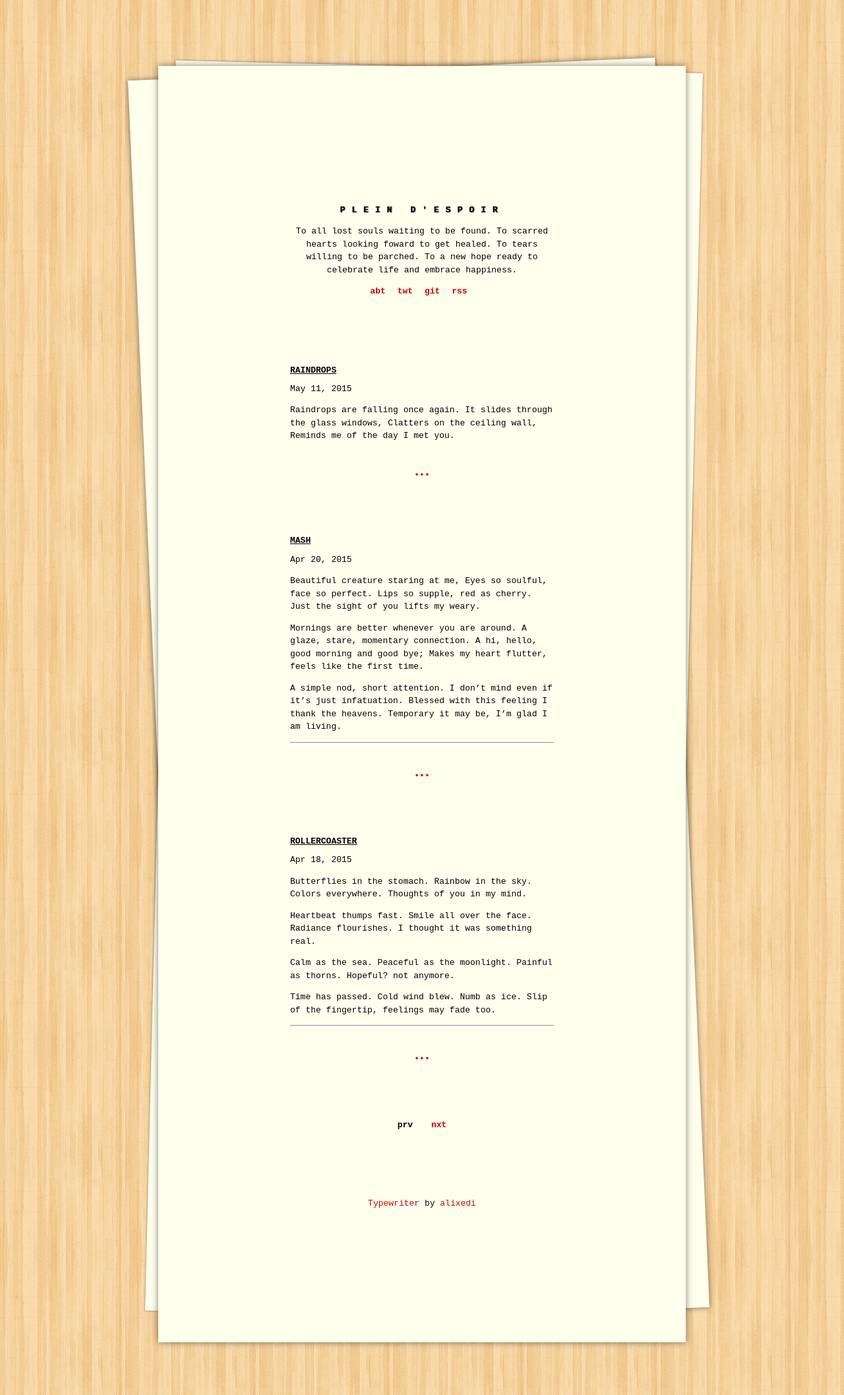
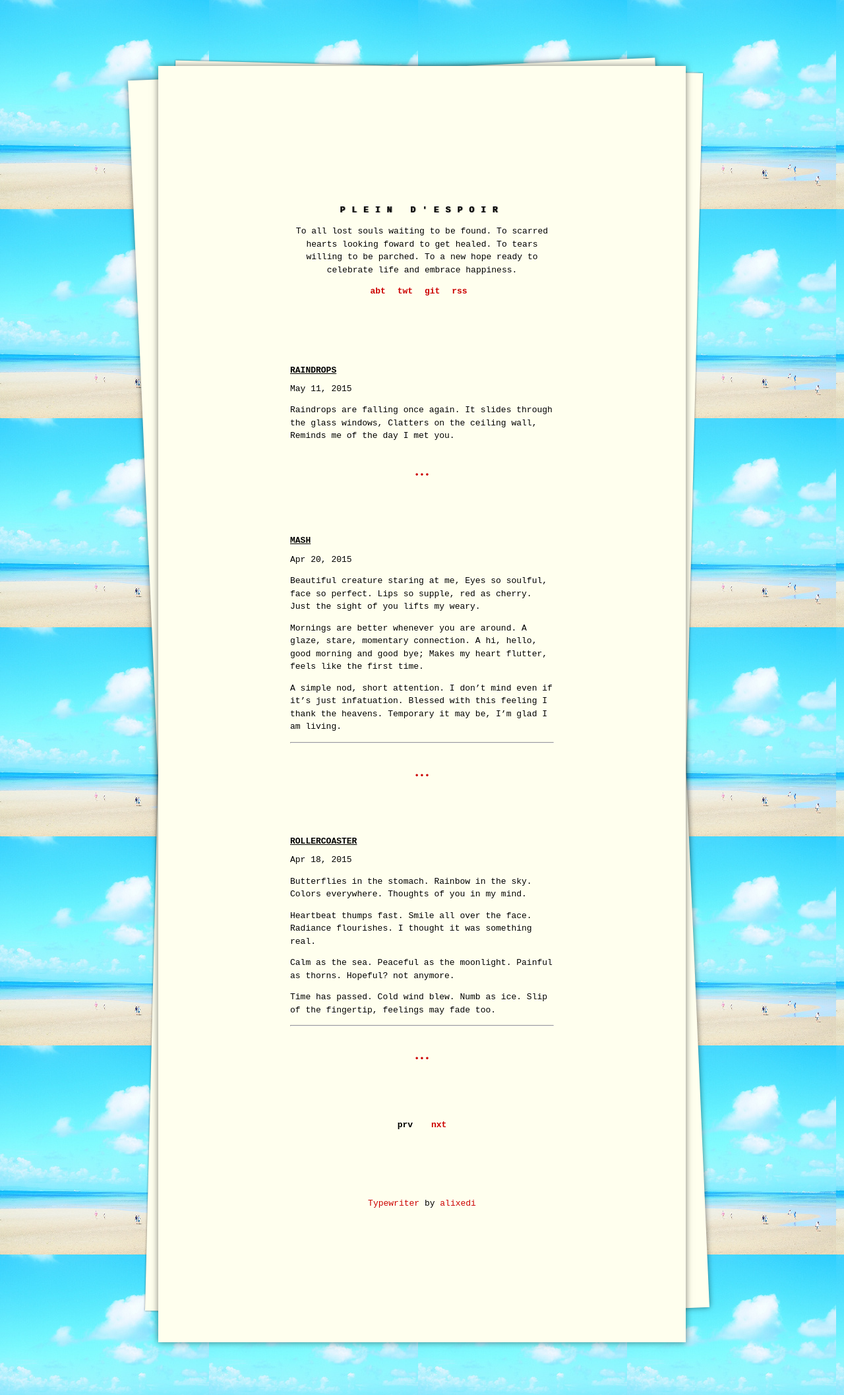
Before and after one commit to cham26/cham26.github.io, a Jekyll site: the page built from index.html, in a window 1280 px wide. Shown: the whole page at 66% size. Built offline with Jekyll 4.4.1, drawn with Linux system fonts in a browser that asks for light colours; the list of posts is cut into pages by our own code.

Commit message:
naughty cham

```diff
--- a/css/main.css
+++ b/css/main.css
@@ -2,7 +2,7 @@ body {
   font-family: monospace;
   line-height:150%;
   margin: 80px 0px;
-  background: url("../images/bg.png")
+  background: url("../images/sky.jpg")
 }
 
 .container {
```
Also changed, not shown: images/sky.jpg.
